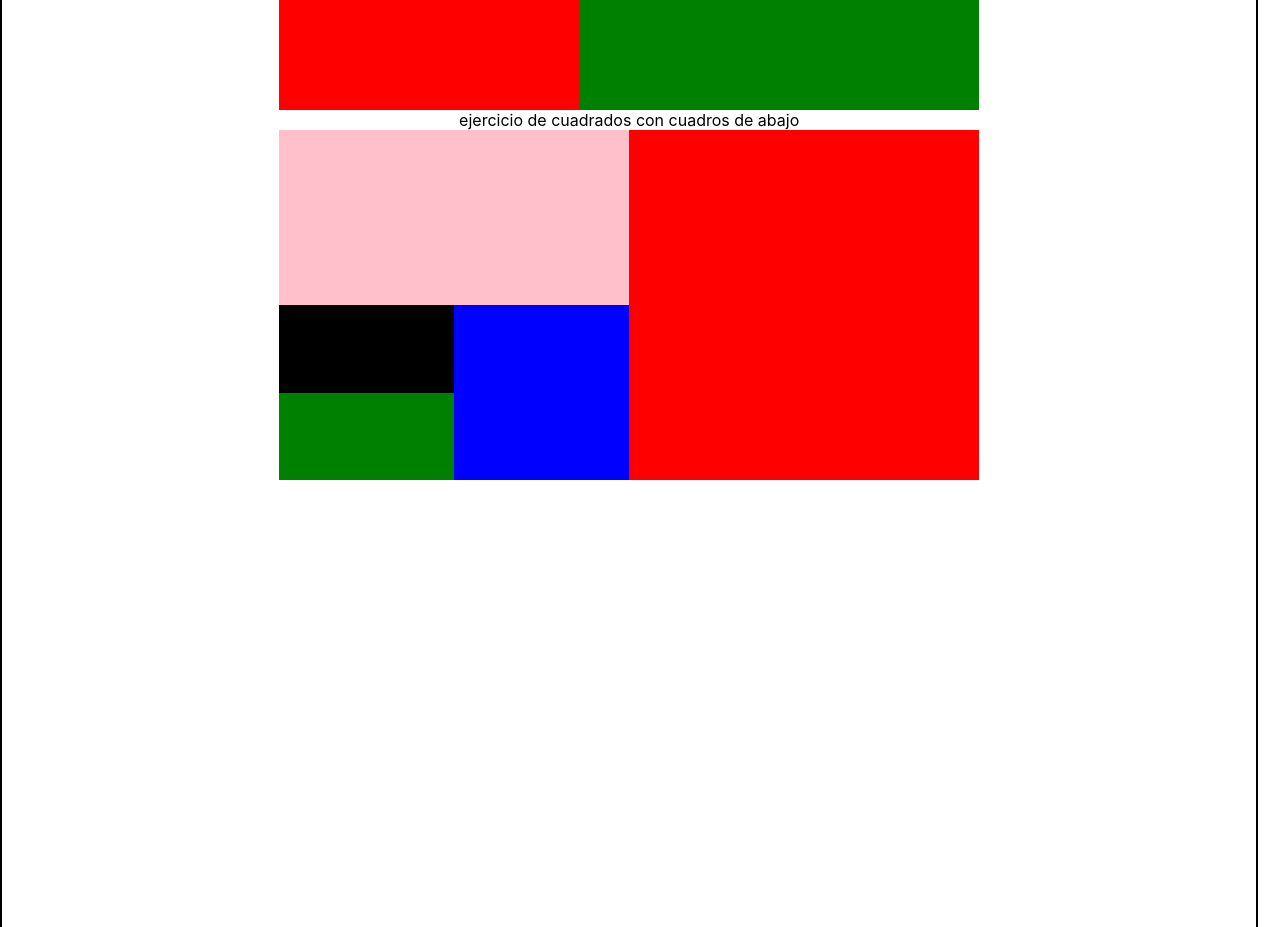
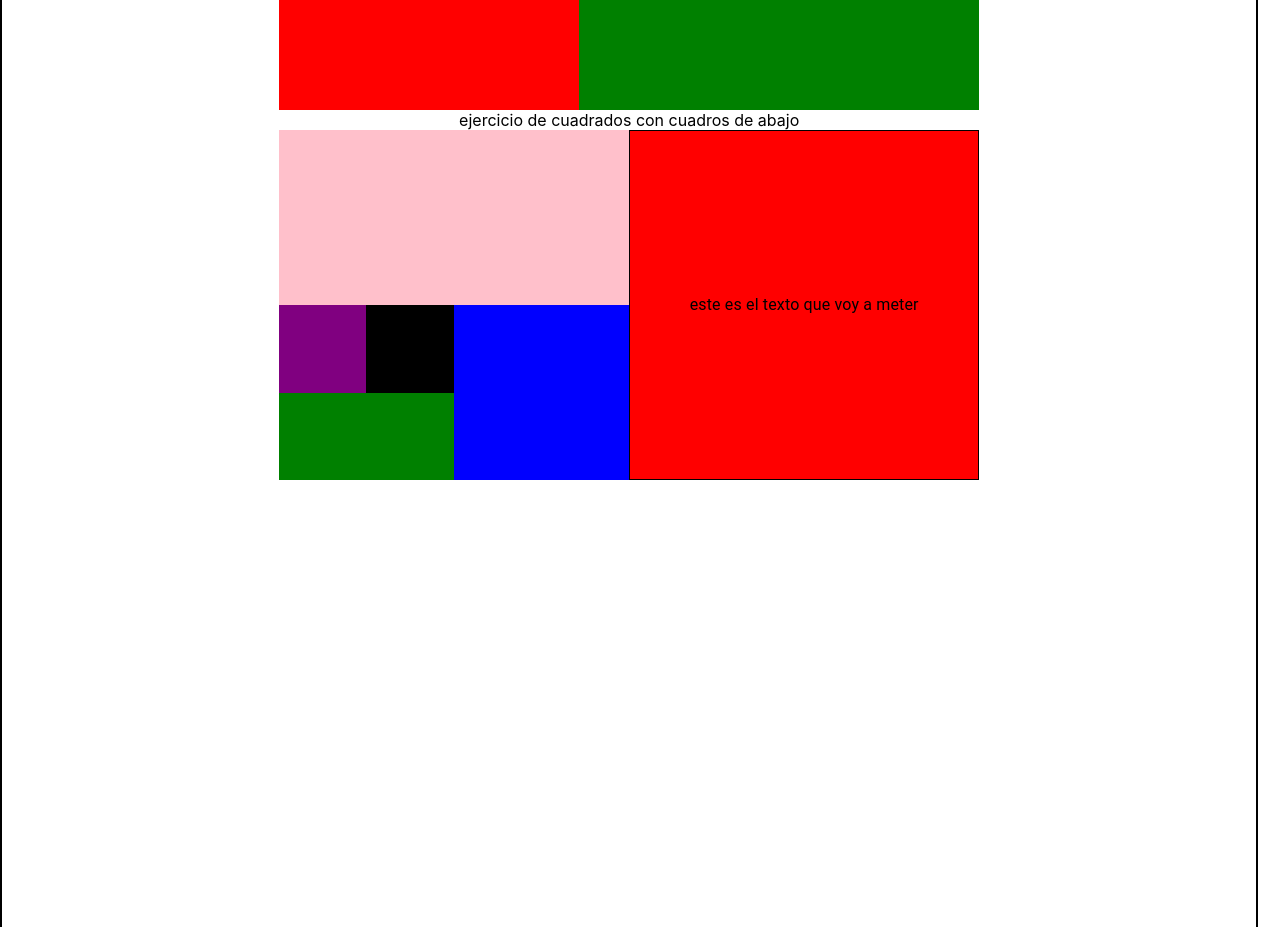
Before and after one commit to Revivanco/reginas-food-app, a React (Create React App) app: page / in a window 1280 px wide. Shown: the part 2580-3507 px from the top of the page. Built offline with nearby package versions, Linux system fonts and the light colour scheme.

Commit message:
play with styles in components

```diff
--- a/src/App.jsx
+++ b/src/App.jsx
@@ -296,7 +296,8 @@ const App = () => {
               sx={{
                 height: "175px",
                 width: "175px",
-                backgroundColor: "green"
+                backgroundColor: "green",
+                display: "flex",
               }}>
                 <Box
                 sx={{
@@ -304,11 +305,30 @@ const App = () => {
                   width: "175px",
                   display: "flex",
                   backgroundColor: "black",
-                }}></Box>
+
+                }}>
+                  <Box
+                  sx={{
+                  height: " 88px",
+                  width: "87px",
+                  display: "flex",
+                  backgroundColor: "purple"
+                  }}></Box>
+                </Box>
               </Box>
           </Box>
         </Box>
+        <Typography
+        sx={{
+          width: "350px",
+          border: "1px solid",
+          display: "flex",
+          justifyContent: "center",
+          alignItems: "center"
+        }}>este es el texto que voy a meter</Typography>
       </Box>
+
+
     </Box>
   );
 }
```
